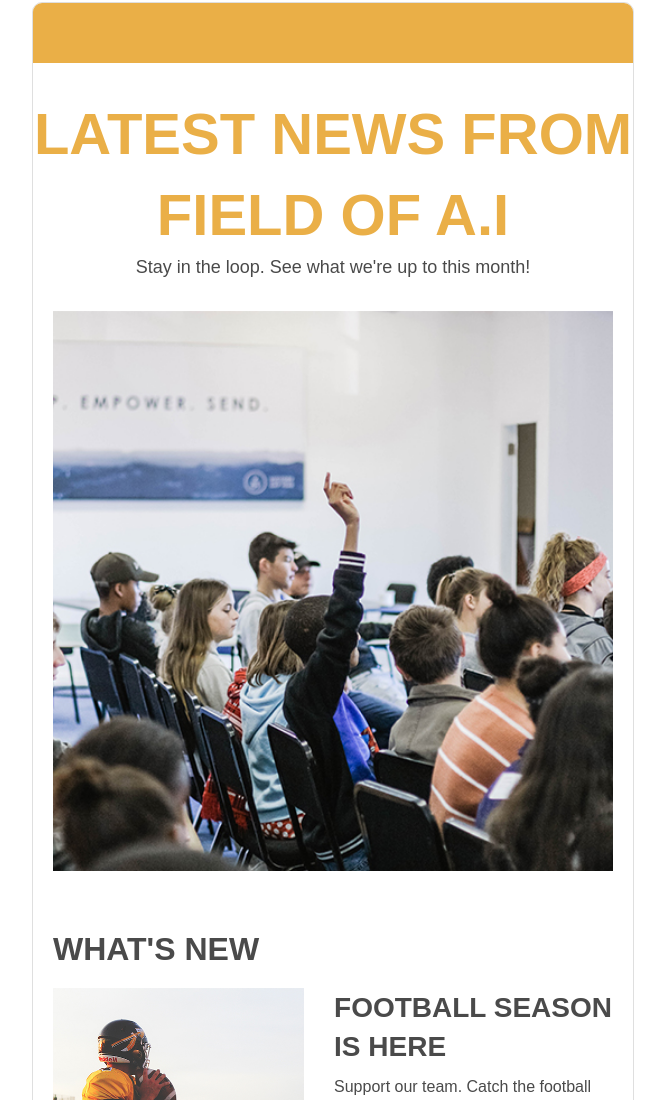
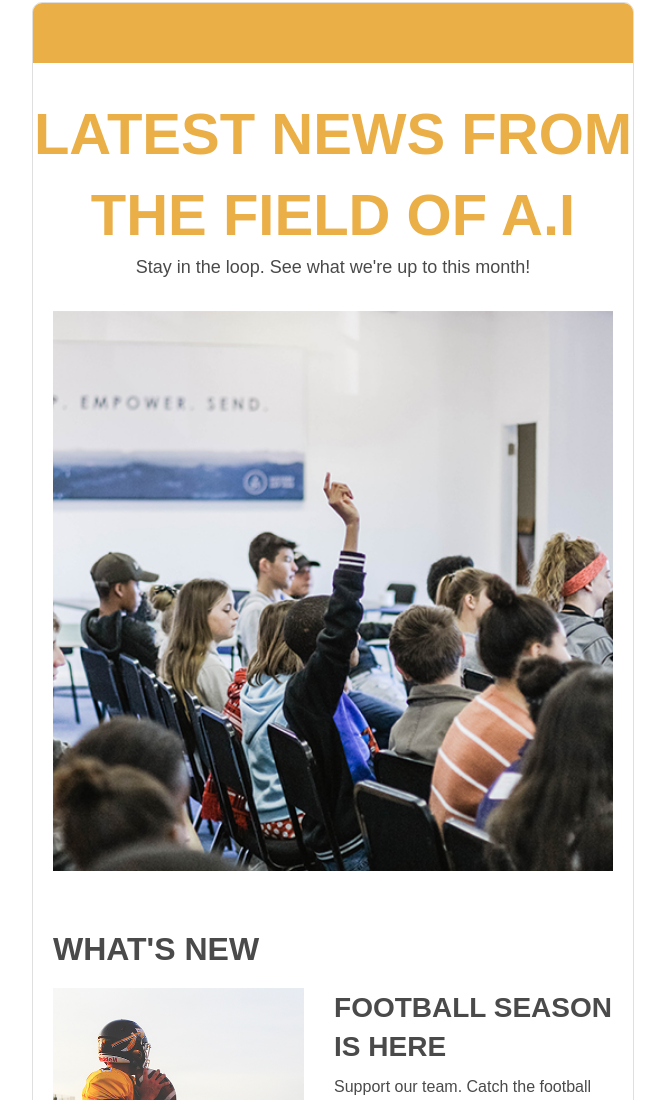
Before and after one commit to dniboghgnis/dniboghgnis.github.io, a plain HTML site: page index.html in a window 1280 px wide. Shown: the top 1100 px of the page, without its empty margins (307-972 px from the left). Drawn offline with Linux system fonts and the light colour scheme.

Commit message:
Update index.html

```diff
--- a/index.html
+++ b/index.html
@@ -80,7 +80,7 @@
                     </div>
 
                     <header style="text-align: center;">
-                        <h1 style="font-size: 58px;color: #EAAF47; background: #FFFFFF; margin-top: 30px; margin-bottom: 0; text-transform: uppercase;">LATEST NEWS FROM FIELD OF A.I</h1>
+                        <h1 style="font-size: 58px;color: #EAAF47; background: #FFFFFF; margin-top: 30px; margin-bottom: 0; text-transform: uppercase;">LATEST NEWS FROM THE FIELD OF A.I</h1>
                         <p style="margin: 0; padding-bottom: 30px; font-size:18px;">Stay in the loop. See what we're up to this month!</p>
                     </header>
 
```
